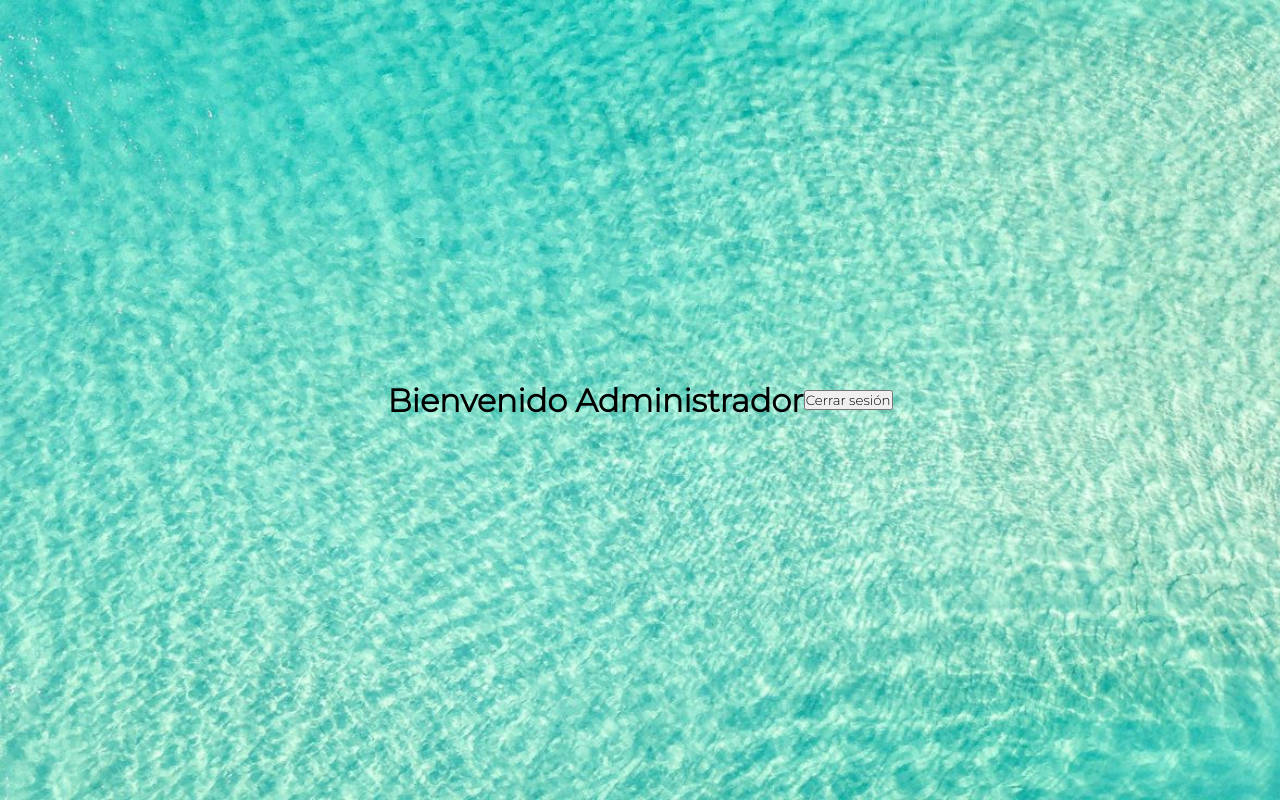
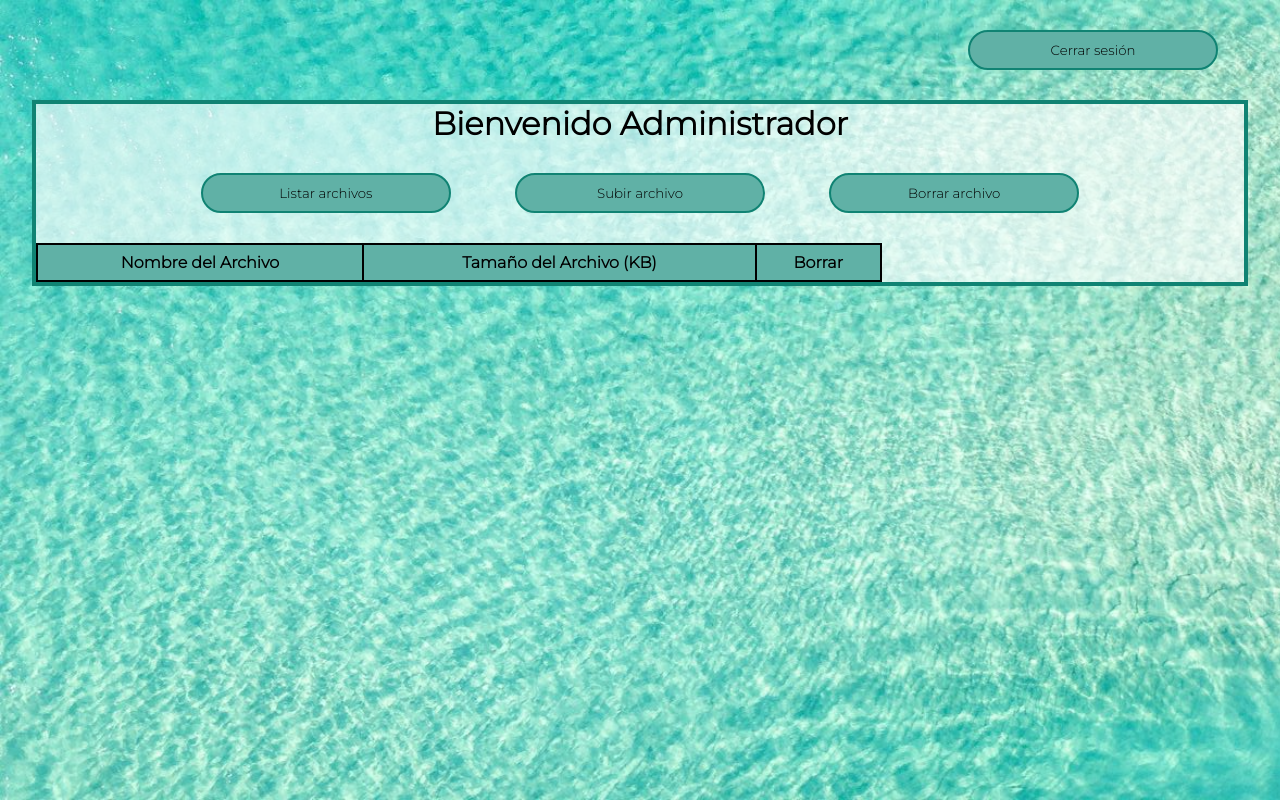
Before and after one commit to DamarisEspinosa/File-Manager, a PHP site: page /admin.php in a window 1280 px wide. Run offline with PHP 8.4, Linux system fonts and the light colour scheme; lists and menus that the app fills with data are empty.

Commit message:
list files

```diff
--- a/admin.php
+++ b/admin.php
@@ -1,3 +1,7 @@
+<?php
+require "config.php";
+?>
+
 <!DOCTYPE html>
 <html lang="en">
 <head>
@@ -9,10 +13,42 @@
     <link href="https://fonts.googleapis.com/css2?family=Montserrat:wght@300&display=swap" rel="stylesheet">
     <title>Administrador</title>
 </head>
-<body>
-    <h1>Bienvenido Administrador</h1>
-    <form action="logout.php" method="post">
-        <button type="submit">Cerrar sesión</button>
-    </form>
+<body class="different">
+    <div class="logoutBtn">
+        <form action="logout.php" method="post">
+            <button class="boton" type="submit">Cerrar sesión</button>
+        </form>
+    </div>
+    <div class="administrador">
+        <h1>Bienvenido Administrador</h1>
+        <button class="boton" id="list">Listar archivos</button>
+        <button class="boton" id="upload">Subir archivo</button>
+        <button class="boton" id="delete">Borrar archivo</button>
+        <br>
+        <div class="table">
+            <?php
+            $archivos = glob(DIR_UPLOAD . "*");
+            ?>
+            <table>
+                <tr>
+                    <th>Nombre del Archivo</th>
+                    <th>Tamaño del Archivo (KB)</th>
+                    <th>Borrar</th>
+                </tr>
+                <?php
+                foreach ($archivos as $archivo) {
+                    $nombreArchivo = basename($archivo);
+                    $tamañoArchivoKB = round(filesize($archivo) / 1024, 2);
+                ?>
+                <tr>
+                    <td><a href='mostrar_archivo.php?nombre=$nombreArchivo' target='_blank'><?php echo $nombreArchivo; ?></a></td>
+                    <td><?php echo $tamañoArchivoKB; ?> KB</td>
+                    <td><button onclick="borrarArchivo('$nombreArchivo')\">Borrar</button></td>
+                </tr>
+                <?php } ?>
+
+            </table>
+        </div>
+    </div>
 </body>
 </html>
--- a/archivo.php
+++ b/archivo.php
@@ -36,3 +36,4 @@ header("Content-Length: $tamaño");
 // Enviamos el archivo como respuesta.
 readfile($rutaArchivo);
 //echo file_get_contents($rutaArchivo);  // Otra forma de regresar archivo como respuesta.
+?>
--- a/config.php
+++ b/config.php
@@ -1,13 +1,13 @@
 <?php
 
 // Root de la aplicación a partir de http://localhost/
-define("APP_ROOT", "/File-Manager/a/");
+define("APP_ROOT", "\File-Manager\\");
 
 // Ruta física de la aplicación
-define("APP_PATH", "C:/wamp64/htdocs/File-Manager/");
+define("APP_PATH", "C:\\xampp\htdocs\File-Manager\\");
 
 // Directorio donde se van a subir los archivos
-define("DIR_UPLOAD", "C:/wamp64/archivos_subidos/");
+define("DIR_UPLOAD", "C:\\xampp\htdocs\File-Manager\archivos\\");
 
 // Extensiones de archivos con su correspondiente content-type.
 $CONTENT_TYPES_EXT = [
@@ -19,3 +19,4 @@ $CONTENT_TYPES_EXT = [
     "pdf" => "application/pdf",
     "bin" => "application/octet-stream"
 ];
+?>
--- a/style.css
+++ b/style.css
@@ -15,6 +15,11 @@ body {
     display: flex;
     align-items: center;
     justify-content: center;
+}
+.different{
+    display: flex;
+    flex-direction: column;
+    justify-content: start;
 }
 .formLogin {
     background-color: #ffffffce;
@@ -42,6 +47,17 @@ body {
     margin: 30px;
     background-color: transparent;
 }
+.administrador {
+    background-color: #ffffffa8;
+    border: 4px #108373 solid;
+    width: 95%;
+}
+.logoutBtn {
+    width: 95%;
+    display: flex;
+    justify-content: flex-end;
+    margin: 0;
+}
 .boton {
     height: 40px;
     width: 250px;
@@ -54,3 +70,15 @@ body {
 .boton:hover {
     background-color: #b1eee6;
 }
+table {
+    border-collapse: collapse;
+    width: 70%;
+}
+th, td {
+    border: 2px solid black;
+    padding: 8px;
+    text-align: center;
+}
+th {
+    background-color: #60b1a6;
+}
```
Also changed, not shown: user.php (+11 -5 lines), README.md, archivos/foto ejemplo.jpg (added).
